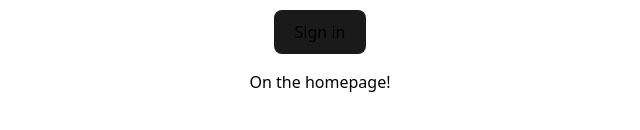
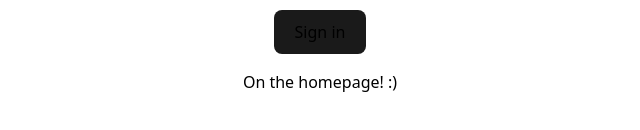
Before and after one commit to jordan-bott/reaxample-app, a React (Vite) app: page / in a window 1280 px wide. Shown: the part 340-470 px from the top of the page, without its empty margins (320-960 px from the left). Built offline with nearby package versions, Linux system fonts and the light colour scheme; no server answers.

Commit message:
testing deployment

```diff
--- a/src/HomePage.jsx
+++ b/src/HomePage.jsx
@@ -14,7 +14,7 @@ export default function HomePage() {
       <SignedOut>
         <SignInButton />
       </SignedOut>
-      <p>On the homepage!</p>
+      <p>On the homepage! :)</p>
     </div>
   );
 }
```
